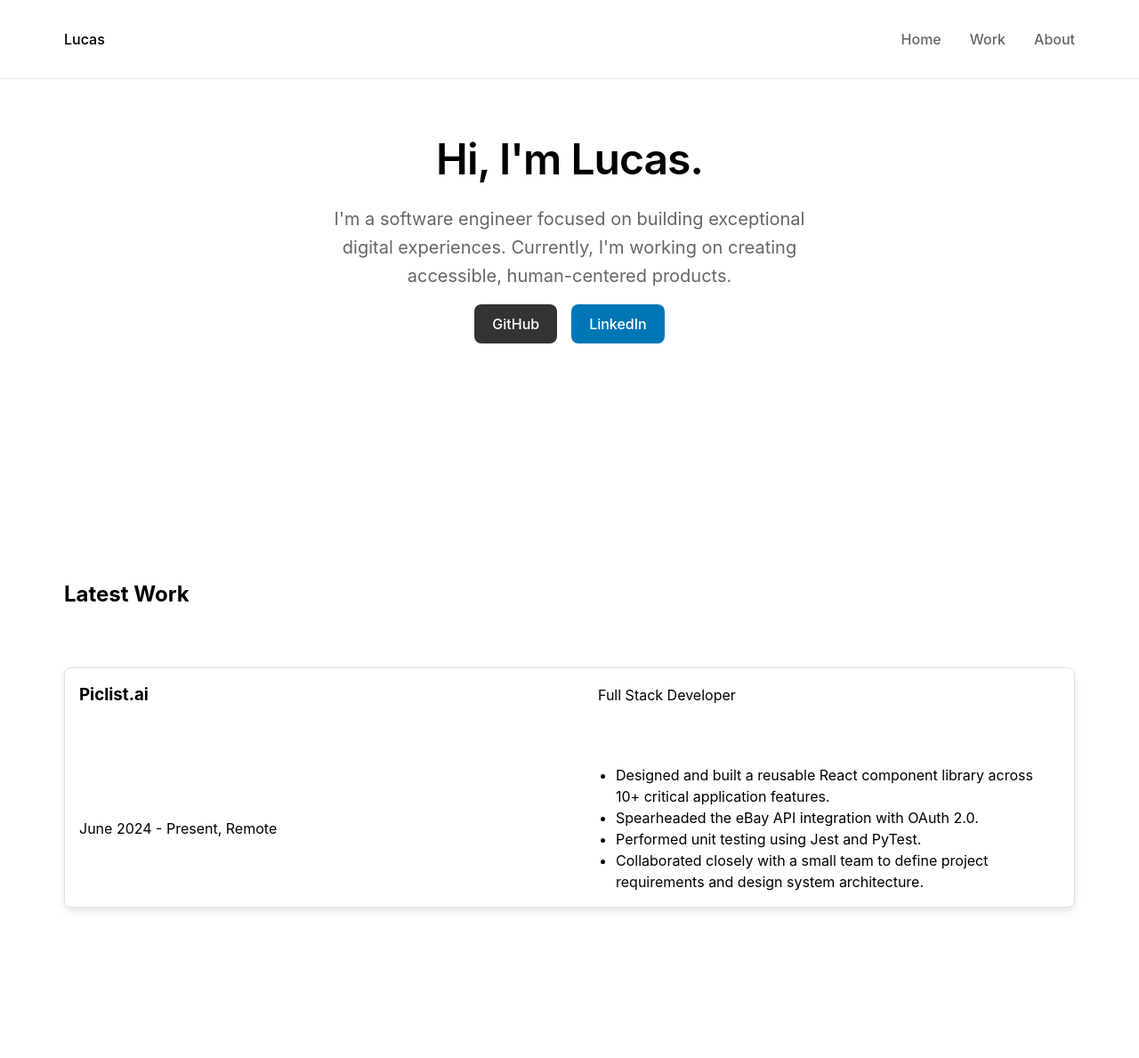
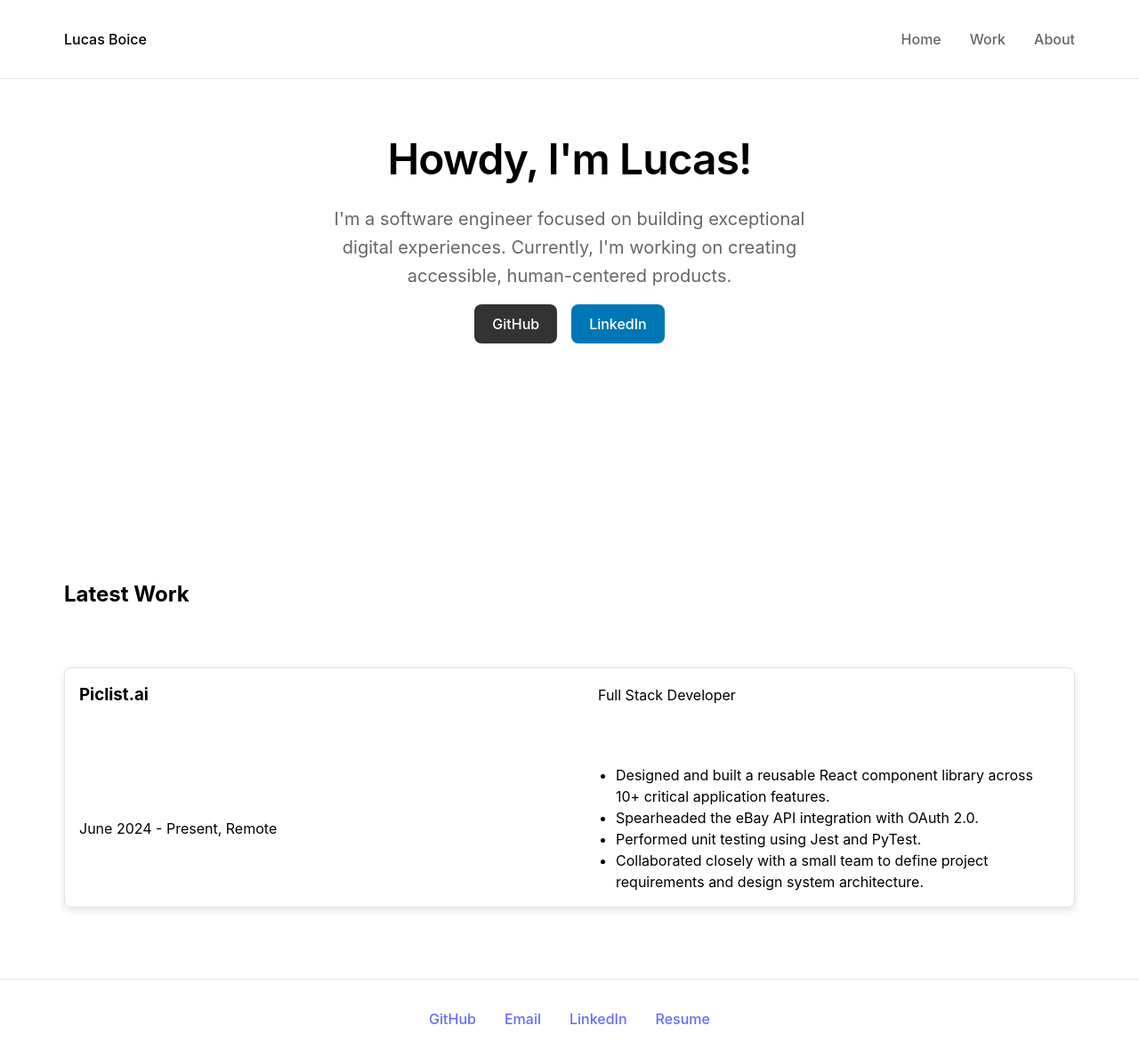
Before and after one commit to LRboice/personal-site, a React (Vite) app in the folder my-app/: page / in a window 1280 px wide. Shown: the whole page at 89% size. Before the commit the page ends 1100 px from the top, so only its background shows below. Built offline with nearby package versions, Linux system fonts and the light colour scheme; the HTML template or start-up script is replaced by a standard one.

Commit message:
-footer and headers set correctly

```diff
--- a/my-app/src/App.css
+++ b/my-app/src/App.css
@@ -385,3 +385,17 @@ body {
 .button.linkedin:hover {
   background-color: #005582;
 }
+
+.footer {
+  width: 100%;
+  border-top: 1px solid var(--border);
+  background: var(--background);
+  padding: 32px var(--padding-x);
+  text-align: center;
+}
+
+.footer-links {
+  display: flex;
+  justify-content: center;
+  gap: 32px;
+}
--- a/my-app/src/App.tsx
+++ b/my-app/src/App.tsx
@@ -3,6 +3,7 @@ import Home from './pages/Home';
 import Work from './pages/Work';
 import About from './pages/About';
 import './App.css';
+import resume from './assets/LucasBoice-Resume.pdf';
 
 function App() {
   return (
@@ -10,7 +11,7 @@ function App() {
       <div className="app">
         <header className="header">
           <nav className="nav">
-            <Link to="/" className="nav-name">Lucas</Link>
+            <Link to="/" className="nav-name">Lucas Boice</Link>
             <div className="nav-links">
               <Link to="/" className="nav-link">Home</Link>
               <Link to="/work" className="nav-link">Work</Link>
@@ -26,6 +27,15 @@ function App() {
             <Route path="/about" element={<About />} />
           </Routes>
         </main>
+
+        <footer className="footer">
+          <div className="footer-links">
+            <a href="https://github.com/lrboice" target="_blank" rel="noopener noreferrer">GitHub</a>
+            <a href="mailto:LucasRBoice@gmail.com">Email</a>
+            <a href="https://linkedin.com/in/lrboice" target="_blank" rel="noopener noreferrer">LinkedIn</a>
+            <a href={resume} download>Resume</a>
+          </div>
+        </footer>
       </div>
     </Router>
   );
--- a/my-app/src/pages/About.tsx
+++ b/my-app/src/pages/About.tsx
@@ -39,7 +39,7 @@ const About: React.FC = () => {
         <div className="contact-section" style={{ border: '1px solid #e0e0e0', borderRadius: '8px', padding: '16px', marginBottom: '16px', boxShadow: '0 4px 8px rgba(0, 0, 0, 0.1)' }}>
           <h2>Get in Touch</h2>
           <div className="contact-links">
-            <a href="https://github.com/yourusername" target="_blank" rel="noopener noreferrer">
+            <a href="https://github.com/lrboice" target="_blank" rel="noopener noreferrer">
               GitHub
             </a>
             <a href="https://linkedin.com/in/lrboice" target="_blank" rel="noopener noreferrer">
--- a/my-app/src/pages/Home.tsx
+++ b/my-app/src/pages/Home.tsx
@@ -1,11 +1,10 @@
 import React from 'react';
-import { Link } from 'react-router-dom';
 
 const Home: React.FC = () => {
   return (
     <div className="page-container home-page">
       <section className="hero-section">
-        <h1>Hi, I'm Lucas.</h1>
+        <h1>Howdy, I'm Lucas!</h1>
         <p className="hero-text">
           I'm a software engineer focused on building exceptional digital experiences.
           Currently, I'm working on creating accessible, human-centered products.
--- a/my-app/src/pages/Work.tsx
+++ b/my-app/src/pages/Work.tsx
@@ -1,4 +1,4 @@
-import React from 'react';
+import React, { useState } from 'react';
 
 interface Project {
   title: string;
@@ -6,34 +6,47 @@ interface Project {
   technologies: string[];
   imageUrl: string;
   year: string;
+  blogUrl: string;
 }
 
 const projects: Project[] = [
-
   {
     title: "Childcare App",
     description: "Mobile application to assist in day-to-day child care for new parents. Utilized React Native and Firebase for seamless user experience.",
     technologies: ["React Native", "Firebase"],
     imageUrl: "/childcare.jpg",
-    year: "2023"
+    year: "2023",
+    blogUrl: "https://example.com/childcare-app"
   },
   {
     title: "Winforms/.NET Library Database Search System",
     description: "Dashboard for quick inventory queries and submissions with a minimalist UI. Optimized SQL queries for enhanced search functionality.",
     technologies: [".NET", "SQL"],
     imageUrl: "/library.jpg",
-    year: "2022"
+    year: "2022",
+    blogUrl: "https://example.com/library-database-search-system"
   },
   {
     title: "Winforms/.NET PoS System",
     description: "Point-of-Sale System for a fictional restaurant, designed for fast-paced environments with an accessible UI.",
     technologies: [".NET", "C#"],
     imageUrl: "/pos.jpg",
-    year: "2022"
+    year: "2022",
+    blogUrl: "https://example.com/pos-system"
   }
 ];
 
 const Work: React.FC = () => {
+  const [selectedProject, setSelectedProject] = useState<Project | null>(null);
+
+  const openModal = (index: number) => {
+    setSelectedProject(projects[index]);
+  };
+
+  const closeModal = () => {
+    setSelectedProject(null);
+  };
+
   return (
     <div className="page-container work-page">
       <section className="work-header">
@@ -46,18 +59,30 @@ const Work: React.FC = () => {
 
       <section className="work-grid">
         {projects.map((project, index) => (
-          <div key={index} className="work-item" style={{ border: '1px solid #e0e0e0', borderRadius: '8px', padding: '16px', marginBottom: '16px', boxShadow: '0 4px 8px rgba(0, 0, 0, 0.1)' }}>
-            <img src={project.imageUrl} alt={project.title} style={{ width: '100%', borderRadius: '8px', marginBottom: '8px' }} />
+          <div key={index} className="project-card" onClick={() => openModal(index)} style={{ cursor: 'pointer', border: '1px solid #e0e0e0', borderRadius: '8px', padding: '16px', marginBottom: '16px', boxShadow: '0 4px 8px rgba(0, 0, 0, 0.1)' }}>
+            <img src={project.imageUrl} alt={project.title} style={{ width: '100%', borderRadius: '8px 8px 0 0' }} />
             <h3>{project.title}</h3>
             <p>{project.description}</p>
-            <ul>
-              {project.technologies.map((tech, techIndex) => (
-                <li key={techIndex}>{tech}</li>
-              ))}
-            </ul>
+            <button onClick={(e) => { e.stopPropagation(); openModal(index); }} style={{ padding: '8px 16px', backgroundColor: '#0077b5', color: '#fff', borderRadius: '4px', textDecoration: 'none', marginTop: '8px', display: 'inline-block' }}>
+              Read More
+            </button>
           </div>
         ))}
       </section>
+
+      {selectedProject && (
+        <div className="modal" onClick={closeModal} style={{ position: 'fixed', top: 0, left: 0, width: '100%', height: '100%', background: 'rgba(0, 0, 0, 0.5)', display: 'flex', justifyContent: 'center', alignItems: 'center' }}>
+          <div className="modal-content" onClick={(e) => e.stopPropagation()} style={{ background: 'white', padding: '20px', borderRadius: '8px', maxWidth: '500px', width: '90%' }}>
+            <h3>{selectedProject.title}</h3>
+            <p>{selectedProject.description}</p>
+            <div>
+              {selectedProject.technologies.map((tech, index) => (
+                <span key={index} className="tech-tag" style={{ backgroundColor: '#f0f0f0', borderRadius: '4px', padding: '4px 8px', margin: '4px', display: 'inline-block' }}>{tech}</span>
+              ))}
+            </div>
+          </div>
+        </div>
+      )}
     </div>
   );
 };
```
Also changed, not shown: 1 other file (tests, documents, lock files or other folders).
